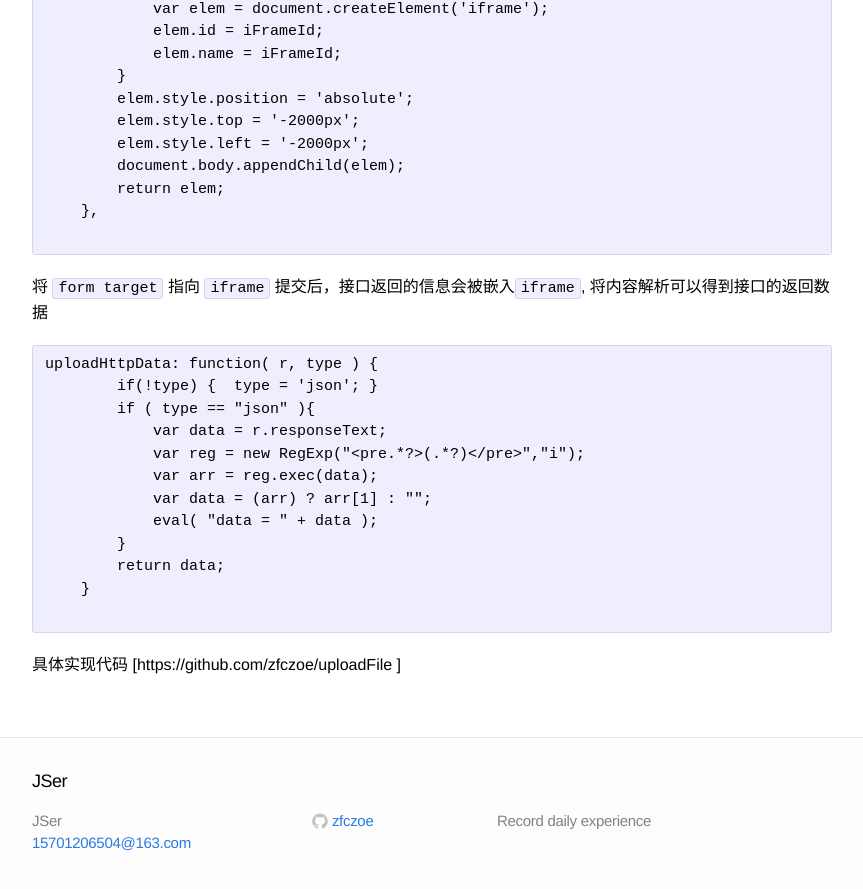
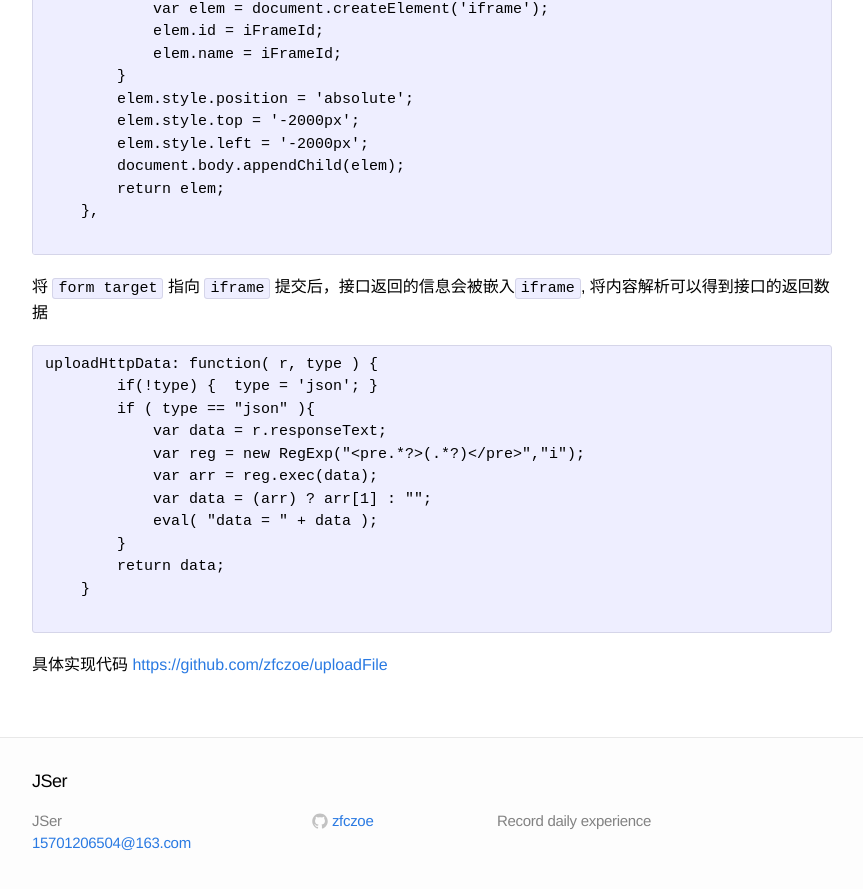
Before and after one commit to zfcheng/zfczoe.github.io, a Jekyll site: the page built from _posts/2016-10-06-uploadFile.markdown, in a window 1280 px wide and 900 px high, scrolled down 1676 px. Shown: the top 889 px of the window, without its empty margins (208-1071 px from the left). Built offline with Jekyll 4.4.1, drawn with Linux system fonts in a browser that asks for light colours.

````diff
--- a/_posts/2016-10-06-uploadFile.markdown
+++ b/_posts/2016-10-06-uploadFile.markdown
@@ -106,4 +106,4 @@ uploadHttpData: function( r, type ) {
 
 ```
 
-具体实现代码 [https://github.com/zfczoe/uploadFile ]
+具体实现代码 <a>https://github.com/zfczoe/uploadFile</a>
````
